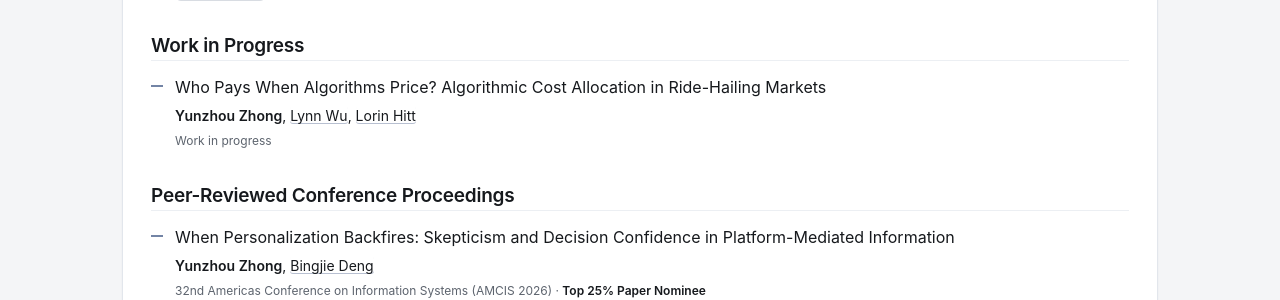
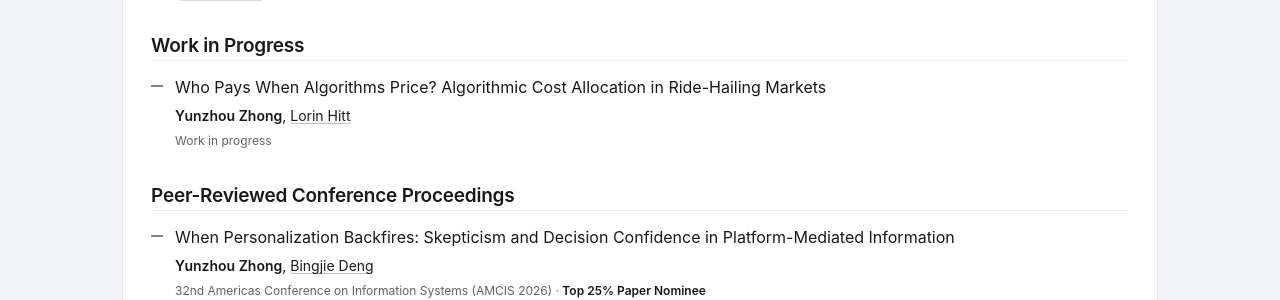
Before and after one commit to bobbyZhong10/bobbyzhong10.github.io, a Jekyll site: the page built from _pages/research-projects.md, in a window 1280 px wide and 900 px high, scrolled down 1044 px. Shown: the part 153-453 px from the top of the window. Built offline with Jekyll 4.4.1, drawn with Linux system fonts in a browser that asks for light colours.

Commit message:
Update research-projects.md

```diff
--- a/_pages/research-projects.md
+++ b/_pages/research-projects.md
@@ -61,7 +61,7 @@ newsreader_font: true
 <ul class="research-entry-list">
   <li class="research-entry">
     <div class="research-entry__title"><em>Who Pays When Algorithms Price? Algorithmic Cost Allocation in Ride-Hailing Markets</em></div>
-    <div class="research-entry__authors"><strong>Yunzhou Zhong</strong>, <a href="https://oid.wharton.upenn.edu/profile/wulynn/">Lynn Wu</a>, <a href="https://oid.wharton.upenn.edu/profile/lhitt/">Lorin Hitt</a></div>
+    <div class="research-entry__authors"><strong>Yunzhou Zhong</strong>, <a href="https://oid.wharton.upenn.edu/profile/lhitt/">Lorin Hitt</a></div>
     <div class="research-entry__meta">Work in progress</div>
   </li>
 </ul>
```
